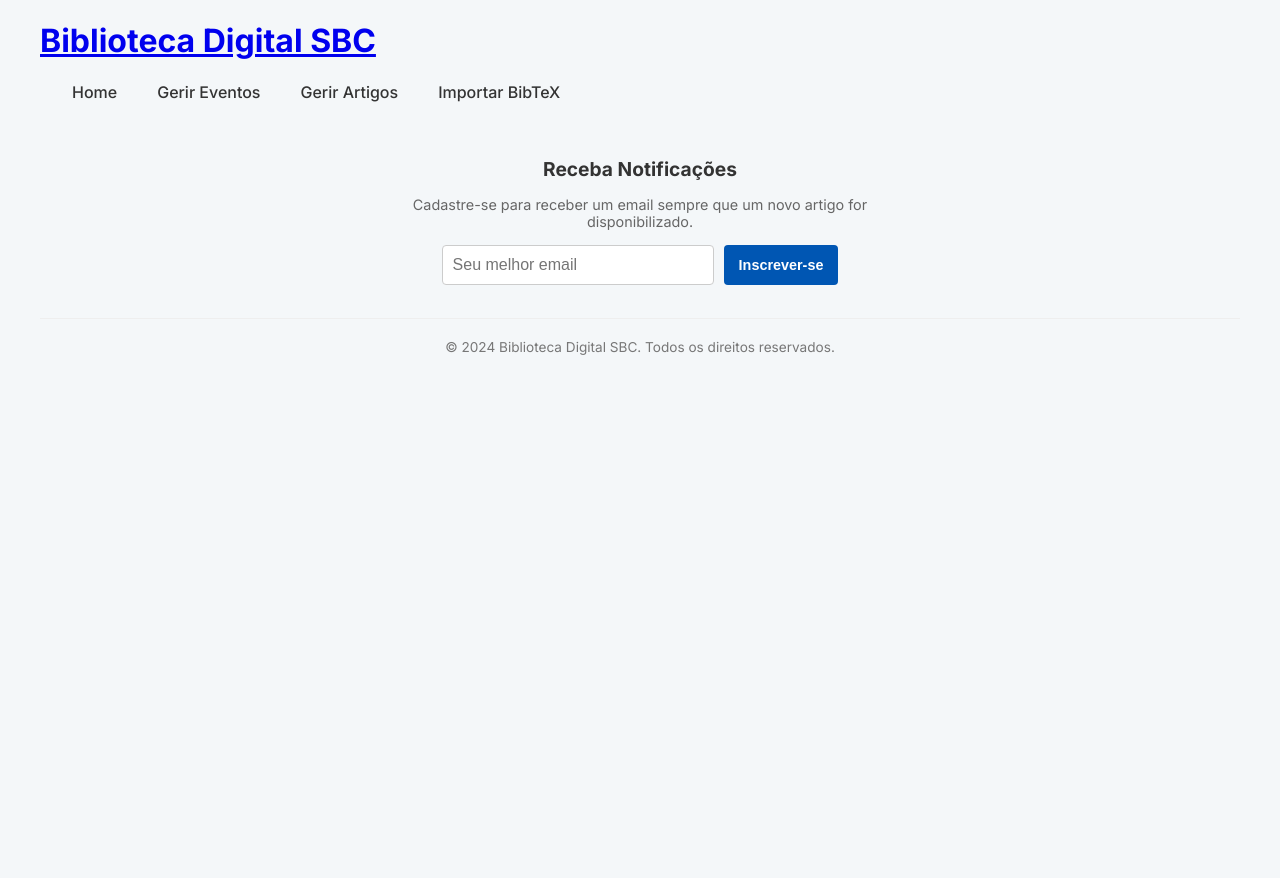
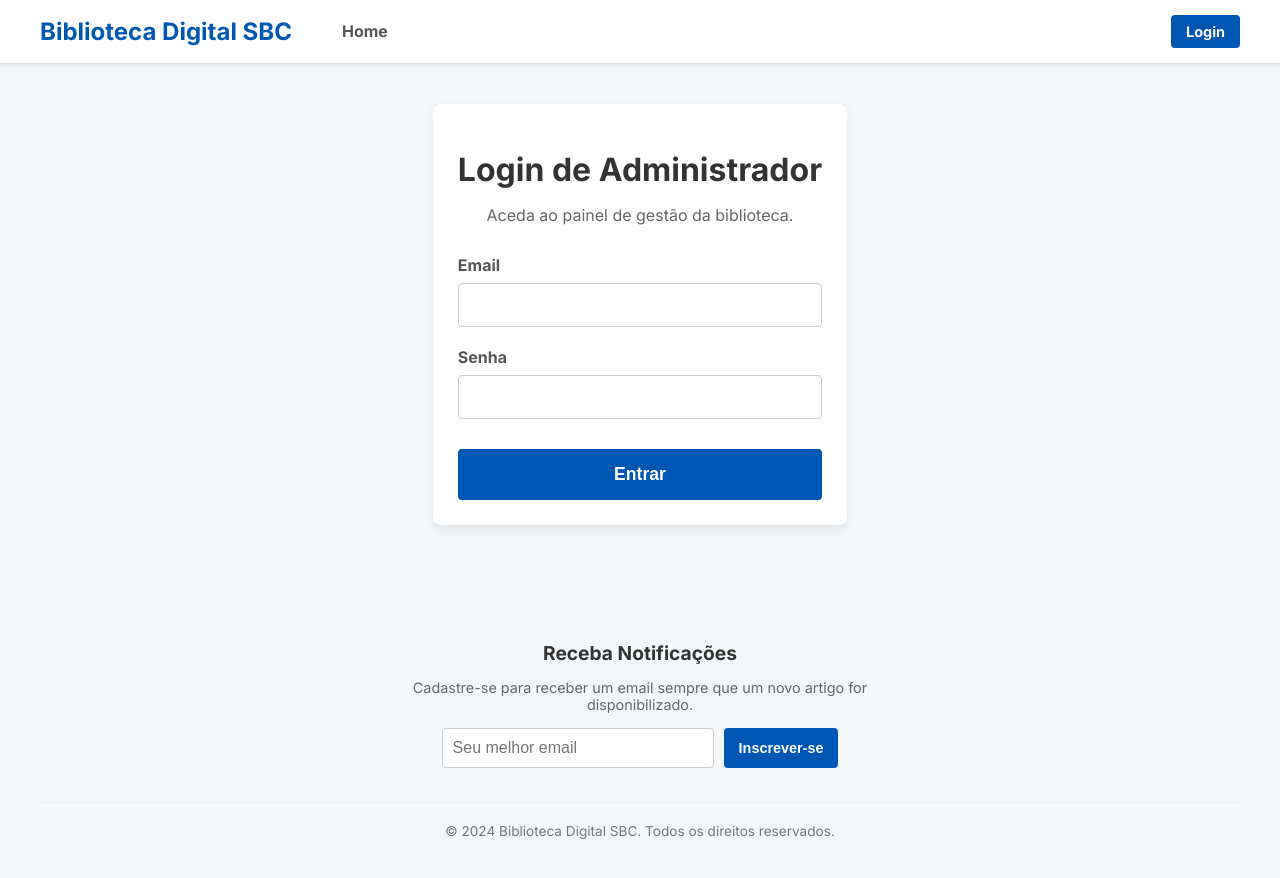
Before and after one commit to EmanuelMarcos99/Biblioteca-Digital-de-Artigos-TP1, a React (Create React App) app in the folder client/: page /login in a window 1280 px wide. Shown: the top 878 px of the page. Before the commit the page ends 800 px from the top, so only its background shows below. Built offline with nearby package versions, Linux system fonts and the light colour scheme.

Commit message:
Add tela login[

```diff
--- a/client/src/App.js
+++ b/client/src/App.js
@@ -1,8 +1,10 @@
 import React from 'react';
 import { BrowserRouter as Router, Routes, Route, Navigate } from 'react-router-dom';
+import { useAuth } from './context/AuthContext';
 
-// Importando os componentes de página
+// Importando componentes de página
 import HomePage from './pages/HomePage';
+import LoginPage from './pages/LoginPage'; // Nova página
 import AdminPage from './pages/AdminPage';
 import EventEditionsPage from './pages/EventEditionsPage';
 import ArticleAdminPage from './pages/ArticleAdminPage';
@@ -11,11 +13,19 @@ import PublicEventPage from './pages/PublicEventPage';
 import PublicEditionPage from './pages/PublicEditionPage';
 import AuthorPage from './pages/AuthorPage';
 
-// Importando componentes de layout
+// Importando componentes de layout e proteção
 import Header from './components/Header';
 import Footer from './components/Footer';
+import ProtectedRoute from './components/ProtectedRoute'; // Novo componente
 
 function App() {
+  const { loading } = useAuth();
+
+  // Se a autenticação ainda estiver a carregar, pode mostrar um spinner global ou nada
+  if (loading) {
+    return <div>A carregar aplicação...</div>;
+  }
+
   return (
     <Router>
       <div className="app-wrapper">
@@ -23,16 +33,17 @@ function App() {
         <Routes>
           {/* Rotas Públicas */}
           <Route path="/" element={<HomePage />} />
+          <Route path="/login" element={<LoginPage />} />
           <Route path="/events/slug/:eventSlug" element={<PublicEventPage />} />
           <Route path="/events/slug/:eventSlug/:editionYear" element={<PublicEditionPage />} />
           <Route path="/authors/:authorName" element={<AuthorPage />} />
 
-          {/* Rotas de Admin */}
-          <Route path="/admin" element={<Navigate to="/admin/events" />} />
-          <Route path="/admin/events" element={<AdminPage />} />
-          <Route path="/admin/events/:eventId/editions" element={<EventEditionsPage />} />
-          <Route path="/admin/articles" element={<ArticleAdminPage />} />
-          <Route path="/admin/import" element={<BibtexImportPage />} />
+          {/* Rotas de Admin agora são protegidas */}
+          <Route path="/admin" element={<ProtectedRoute><Navigate to="/admin/events" /></ProtectedRoute>} />
+          <Route path="/admin/events" element={<ProtectedRoute><AdminPage /></ProtectedRoute>} />
+          <Route path="/admin/events/:eventId/editions" element={<ProtectedRoute><EventEditionsPage /></ProtectedRoute>} />
+          <Route path="/admin/articles" element={<ProtectedRoute><ArticleAdminPage /></ProtectedRoute>} />
+          <Route path="/admin/import" element={<ProtectedRoute><BibtexImportPage /></ProtectedRoute>} />
 
         </Routes>
         <Footer />
--- a/client/src/components/Header.js
+++ b/client/src/components/Header.js
@@ -1,8 +1,11 @@
 import React from 'react';
 import { Link, NavLink } from 'react-router-dom';
+import { useAuth } from '../context/AuthContext'; // Importar o hook de autenticação
 import './style/Header.css';
 
 function Header() {
+  const { isAuthenticated, user, logout } = useAuth();
+
   return (
     <header className="main-header">
       <div className="container">
@@ -11,11 +14,25 @@ function Header() {
         </Link>
         <nav className="main-nav">
           <NavLink to="/" end>Home</NavLink>
-          {/* CORREÇÃO: Usar o caminho em inglês */}
-          <NavLink to="/admin/events">Gerir Eventos</NavLink>
-          <NavLink to="/admin/articles">Gerir Artigos</NavLink>
-          <NavLink to="/admin/import">Importar BibTeX</NavLink>
+          {/* Mostra os links de admin apenas se o utilizador estiver autenticado */}
+          {isAuthenticated && (
+            <>
+              <NavLink to="/admin/events">Gerir Eventos</NavLink>
+              <NavLink to="/admin/articles">Gerir Artigos</NavLink>
+              <NavLink to="/admin/import">Importar BibTeX</NavLink>
+            </>
+          )}
         </nav>
+        <div className="user-actions">
+          {isAuthenticated ? (
+            <>
+              <span className="user-greeting">Olá, {user.name}!</span>
+              <button onClick={logout} className="btn-secondary">Logout</button>
+            </>
+          ) : (
+            <NavLink to="/login" className="btn-primary">Login</NavLink>
+          )}
+        </div>
       </div>
     </header>
   );
--- /dev/null
+++ b/client/src/components/ProtectedRoute.js
@@ -0,0 +1,24 @@
+import React from 'react';
+import { useAuth } from '../context/AuthContext';
+import { Navigate, useLocation } from 'react-router-dom';
+
+function ProtectedRoute({ children }) {
+  const { isAuthenticated, loading } = useAuth();
+  const location = useLocation();
+
+  // Enquanto o AuthContext está a verificar o token (ao carregar a página), não renderiza nada
+  if (loading) {
+    return <div>A verificar autenticação...</div>;
+  }
+
+  // Se o utilizador não estiver autenticado, redireciona para a página de login
+  // O 'state' guarda a página que ele tentou aceder, para o podermos redirecionar de volta após o login
+  if (!isAuthenticated) {
+    return <Navigate to="/login" state={{ from: location }} replace />;
+  }
+
+  // Se estiver autenticado, renderiza a página que foi pedida (os 'children')
+  return children;
+}
+
+export default ProtectedRoute;
--- a/client/src/components/style/Header.css
+++ b/client/src/components/style/Header.css
@@ -1,35 +1,104 @@
-.header-content {
+.main-header {
+  background-color: #fff;
+  padding: 15px 0;
+  border-bottom: 1px solid #e0e0e0;
+  box-shadow: 0 2px 4px rgba(0,0,0,0.05);
+}
+
+.main-header .container {
   display: flex;
   justify-content: space-between;
   align-items: center;
 }
 
-.logo-link {
+.logo {
   text-decoration: none;
-    color: inherit;
 }
 
-.logo-link h1 {
-    font-size: 1.8rem;
+.logo h1 {
+  font-size: 1.5rem;
   margin: 0;
+  color: var(--primary-color);
 }
 
-.app-header {
-    padding: 1.5rem 0;
-    text-align: left; /* Altera o alinhamento para a esquerda */
+.main-nav {
+  display: flex;
+  gap: 25px;
+  flex-grow: 1;
+  /* CORREÇÃO: Alinhar os itens à esquerda em vez de ao centro */
+  justify-content: flex-start;
+  margin-left: 50px;
 }
 
-nav a {
-    color: var(--color-text);
+.main-nav a {
   text-decoration: none;
-    font-weight: 500;
-    margin-left: 1.5rem;
-    padding: 0.5rem;
-    border-radius: 5px;
-    transition: background-color 0.2s;
+  color: #555;
+  font-weight: 600;
+  padding: 5px 0;
+  border-bottom: 2px solid transparent;
+  transition: color 0.2s, border-color 0.2s;
 }
 
-nav a:hover {
-    background-color: #e9ecef;
+.main-nav a:hover {
+  color: var(--primary-color);
+}
+
+.main-nav a.active {
+  color: var(--primary-color);
+  border-bottom-color: var(--primary-color);
+}
+
+.user-actions {
+  display: flex;
+  align-items: center;
+  gap: 15px;
+}
+
+.user-greeting {
+  font-weight: 600;
+  color: #444;
+  white-space: nowrap; /* Impede que o texto quebre a linha */
+}
+
+.user-actions .btn-primary,
+.user-actions .btn-secondary {
+    padding: 8px 15px;
+    border-radius: 4px;
     text-decoration: none;
+    font-weight: 600;
+    font-size: 0.9rem;
+    cursor: pointer;
+    border: none;
+    white-space: nowrap; /* Impede que o texto do botão quebre a linha */
 }
+.user-actions .btn-primary {
+    background-color: var(--primary-color);
+    color: white;
+}
+.user-actions .btn-secondary {
+    background-color: #6c757d;
+    color: white;
+}
+
+/* --- RESPONSIVIDADE PARA O CABEÇALHO --- */
+
+/* Para ecrãs de tablet e telemóveis (abaixo de 850px) */
+@media (max-width: 850px) {
+  .main-header .container {
+    flex-direction: column; /* Empilha tudo verticalmente */
+    align-items: center; /* Centraliza tudo */
+    gap: 20px; /* Espaçamento entre os blocos (logo, nav, user) */
+  }
+
+  .main-nav {
+    order: 2; /* Coloca a navegação depois das ações do utilizador */
+    margin-left: 0; /* Remove a margem que o afastava */
+    flex-wrap: wrap; /* Permite que os links quebrem a linha */
+    justify-content: center; /* Centraliza os links */
+    gap: 15px; /* Ajusta o espaçamento */
+  }
+
+  .user-actions {
+    order: 1; /* Coloca as ações do utilizador (login/logout) logo abaixo do logo */
+  }
+}
--- /dev/null
+++ b/client/src/context/AuthContext.js
@@ -0,0 +1,72 @@
+import React, { createContext, useState, useContext, useEffect } from 'react';
+import api from '../services/api';
+
+// Cria o Contexto
+const AuthContext = createContext(null);
+
+// Cria o Provedor do Contexto, que irá envolver a sua aplicação
+export const AuthProvider = ({ children }) => {
+  const [user, setUser] = useState(null);
+  const [loading, setLoading] = useState(true);
+
+  // Efeito para verificar se já existe um token no localStorage ao carregar a app
+  useEffect(() => {
+    const token = localStorage.getItem('authToken');
+    const userData = localStorage.getItem('user');
+    if (token && userData) {
+      setUser(JSON.parse(userData));
+      // Diz ao nosso 'api' service para usar este token em todos os pedidos futuros
+      api.defaults.headers.common['Authorization'] = `Bearer ${token}`;
+    }
+    setLoading(false);
+  }, []);
+
+  // Função de login que comunica com o backend
+  const login = async (email, password) => {
+    try {
+      const response = await api.post('/users/login', { email, password });
+      const { token, user: userData } = response.data;
+
+      // Armazena o token e os dados do utilizador no localStorage para persistir a sessão
+      localStorage.setItem('authToken', token);
+      localStorage.setItem('user', JSON.stringify(userData));
+
+      // Atualiza o header de autorização para todos os futuros pedidos da API
+      api.defaults.headers.common['Authorization'] = `Bearer ${token}`;
+
+      setUser(userData);
+      return true; // Retorna sucesso
+    } catch (error) {
+      console.error("Falha no login:", error);
+      return false; // Retorna falha
+    }
+  };
+
+  // Função de logout
+  const logout = () => {
+    setUser(null);
+    localStorage.removeItem('authToken');
+    localStorage.removeItem('user');
+    delete api.defaults.headers.common['Authorization'];
+  };
+
+  // O valor que será partilhado com todos os componentes dentro deste Provedor
+  const authContextValue = {
+    user,
+    isAuthenticated: !!user,
+    loading,
+    login,
+    logout
+  };
+
+  return (
+    <AuthContext.Provider value={authContextValue}>
+      {children}
+    </AuthContext.Provider>
+  );
+};
+
+// Hook personalizado para usar o contexto de autenticação de forma mais simples
+export const useAuth = () => {
+  return useContext(AuthContext);
+};
--- a/client/src/index.js
+++ b/client/src/index.js
@@ -1,14 +1,15 @@
 import React from 'react';
 import ReactDOM from 'react-dom/client';
 import App from './App';
+import { AuthProvider } from './context/AuthContext'; // Importar o Provedor
 
-// Este código encontra a <div id="root"> no seu index.html
 const root = ReactDOM.createRoot(document.getElementById('root'));
 
-// E renderiza o seu componente principal <App /> dentro dela.
-// O <React.StrictMode> é um ajudante que detecta potenciais problemas na sua app.
 root.render(
   <React.StrictMode>
-    <App />
+    {/* Envolver toda a aplicação com o Provedor de Autenticação */}
+    <AuthProvider>
+      <App />
+    </AuthProvider>
   </React.StrictMode>
 );
--- /dev/null
+++ b/client/src/pages/LoginPage.js
@@ -0,0 +1,69 @@
+import React, { useState } from 'react';
+import { useAuth } from '../context/AuthContext';
+import { useNavigate, useLocation } from 'react-router-dom';
+import './style/LoginPage.css';
+
+function LoginPage() {
+  const [email, setEmail] = useState('');
+  const [password, setPassword] = useState('');
+  const [error, setError] = useState('');
+  const [loading, setLoading] = useState(false);
+  const auth = useAuth();
+  const navigate = useNavigate();
+  const location = useLocation();
+
+  // Redireciona para a página que o utilizador tentou aceder, ou para o admin por defeito
+  const from = location.state?.from?.pathname || "/admin";
+
+  const handleSubmit = async (e) => {
+    e.preventDefault();
+    setError('');
+    setLoading(true);
+
+    const success = await auth.login(email, password);
+
+    setLoading(false);
+    if (success) {
+      navigate(from, { replace: true });
+    } else {
+      setError('Email ou senha inválidos. Tente novamente.');
+    }
+  };
+
+  return (
+    <main className="container login-container">
+      <div className="login-card card">
+        <h1>Login de Administrador</h1>
+        <p>Aceda ao painel de gestão da biblioteca.</p>
+        <form onSubmit={handleSubmit}>
+          <div className="form-group">
+            <label htmlFor="email">Email</label>
+            <input
+              type="email"
+              id="email"
+              value={email}
+              onChange={(e) => setEmail(e.target.value)}
+              required
+            />
+          </div>
+          <div className="form-group">
+            <label htmlFor="password">Senha</label>
+            <input
+              type="password"
+              id="password"
+              value={password}
+              onChange={(e) => setPassword(e.target.value)}
+              required
+            />
+          </div>
+          {error && <p className="error-message">{error}</p>}
+          <button type="submit" className="btn-primary" disabled={loading}>
+            {loading ? 'A entrar...' : 'Entrar'}
+          </button>
+        </form>
+      </div>
+    </main>
+  );
+}
+
+export default LoginPage;
--- /dev/null
+++ b/client/src/pages/style/LoginPage.css
@@ -0,0 +1,48 @@
+.login-container {
+  display: flex;
+  justify-content: center;
+  align-items: center;
+  padding-top: 50px;
+  padding-bottom: 50px;
+}
+
+.login-card {
+  width: 100%;
+  max-width: 450px;
+  text-align: center;
+}
+
+.login-card h1 {
+  margin-bottom: 10px;
+}
+
+.login-card p {
+  margin-bottom: 30px;
+  color: #666;
+}
+
+.login-card .form-group {
+  text-align: left;
+  margin-bottom: 20px;
+}
+
+.login-card label {
+  display: block;
+  margin-bottom: 8px;
+  font-weight: 600;
+}
+
+.login-card input {
+  width: 100%;
+  padding: 12px;
+  border: 1px solid #ccc;
+  border-radius: 4px;
+  box-sizing: border-box;
+}
+
+.login-card .btn-primary {
+  width: 100%;
+  padding: 15px;
+  font-size: 1.1rem;
+  margin-top: 10px;
+}
```
Lines whose indentation alone changed are shown as unchanged.
